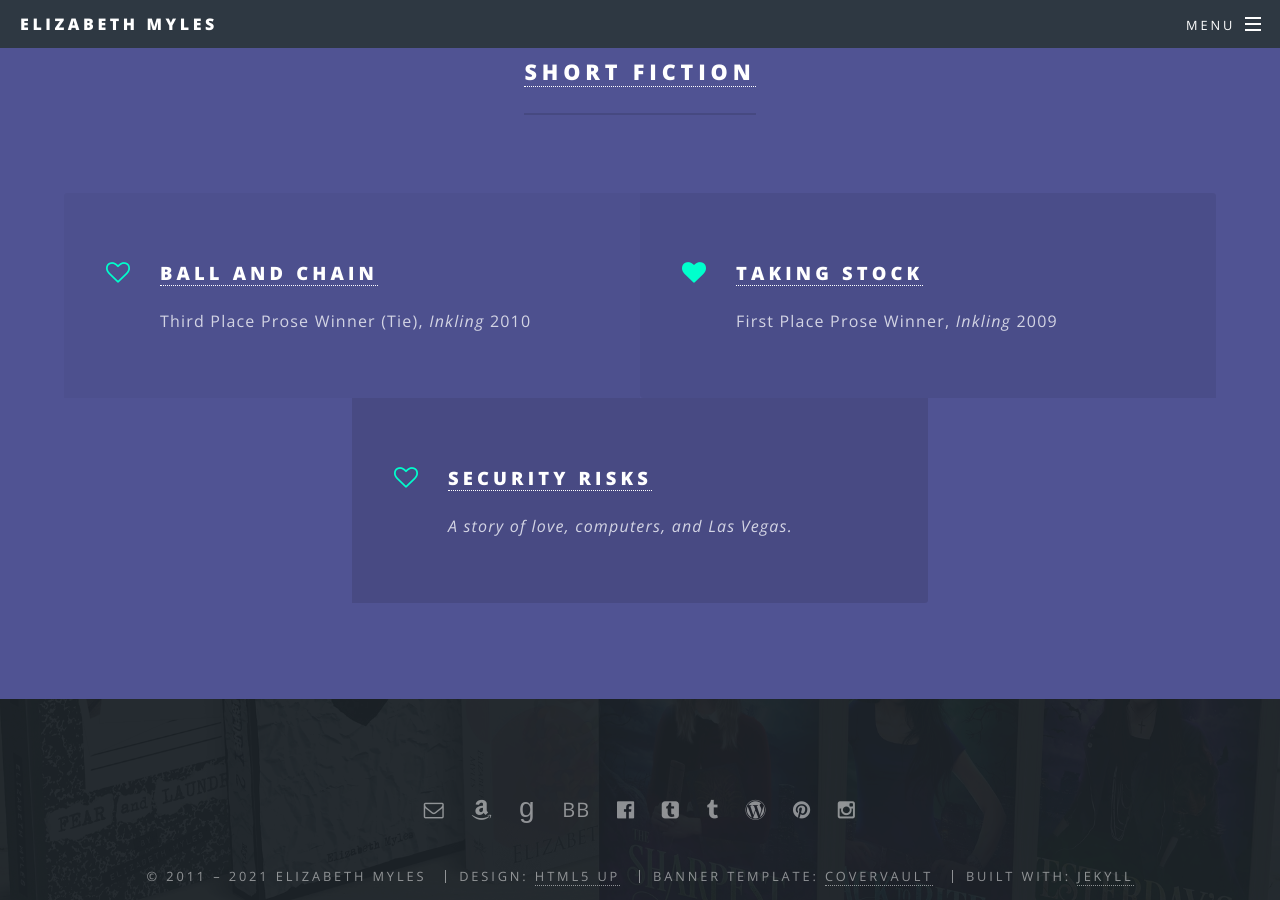
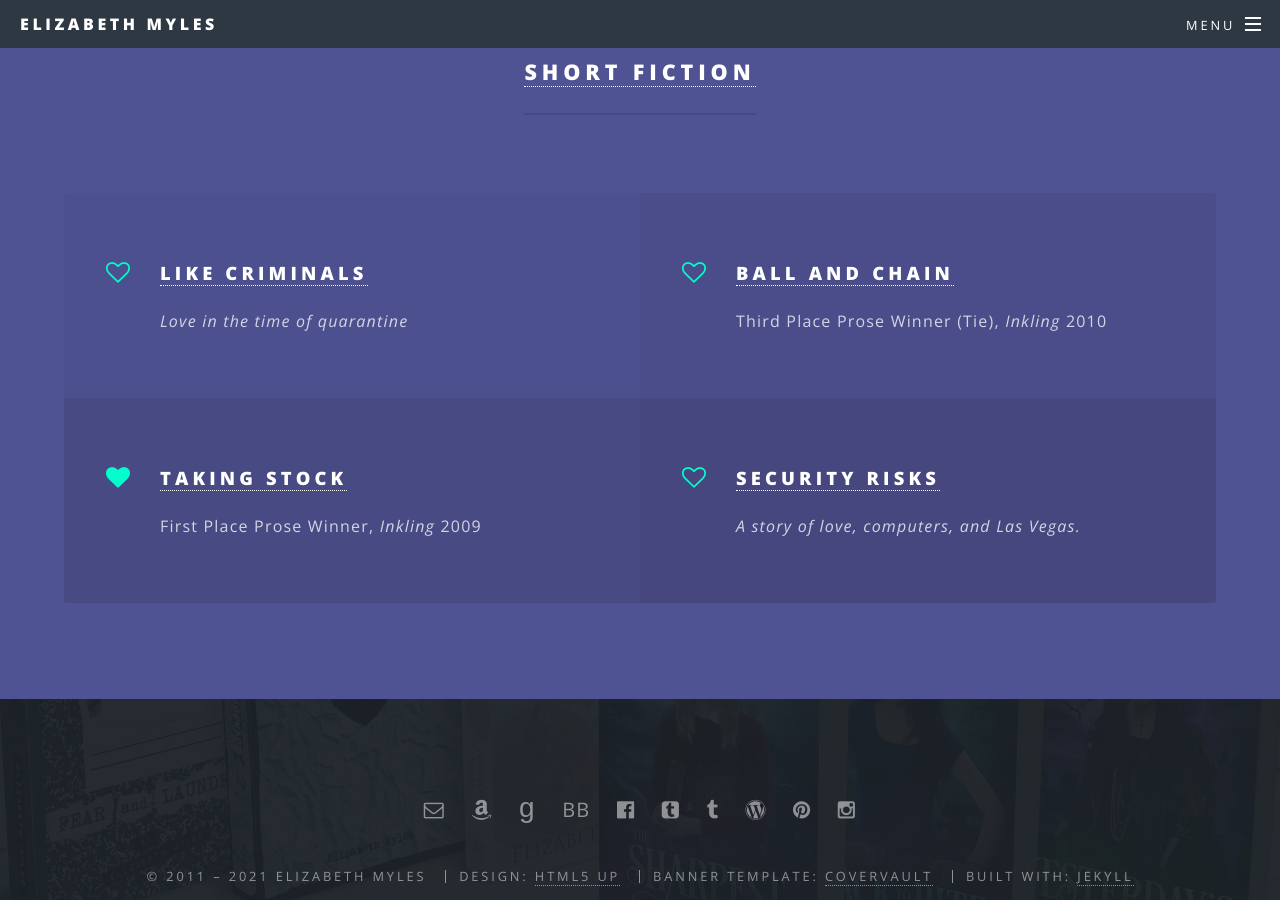
Before and after one commit to elizabethmyles/elizabethmyles.github.io, a Jekyll site: the page built from index.html, in a window 1280 px wide and 900 px high, scrolled down 4257 px. Built offline with Jekyll 4.4.1, drawn with Linux system fonts in a browser that asks for light colours.

Commit message:
Update index.html

```diff
--- a/index.html
+++ b/index.html
@@ -8,8 +8,9 @@
 							<p>{{ site.description | markdownify }}</p>
 							<ul class="actions">
 								<li><a href="/connected/the-sharpest-kiss/" class="button special">Latest Books</a></li>
-								<li><a href="/about/" class="button">About the Author</a></li>
+								<li><a href="/about/" class="button special">About the Author</a></li>
 								<li><a href="/buy/" class="button special">Buy</a></li>
+								<li><a href="/mailing-list/" class="button special">Mailing List</a></li>
 							</li>
 						 </div>
 						<a href="#one" class="more scrolly">More</a>
@@ -123,6 +124,10 @@
 							</header>
 							<ul class="features">
 								<li class="icon fa-heart-o">
+									<h3><a href="/short-stories/like-criminals/">Like Criminals</a></h3>
+									<p><em>Love in the time of quarantine</em></p>
+								</li>
+								<li class="icon fa-heart-o">
 									<h3><a href="/short-stories/ball-and-chain/">Ball and Chain</a></h3>
 									<p>Third Place Prose Winner (Tie), <i>Inkling</i> 2010</p>
 								</li>
```
